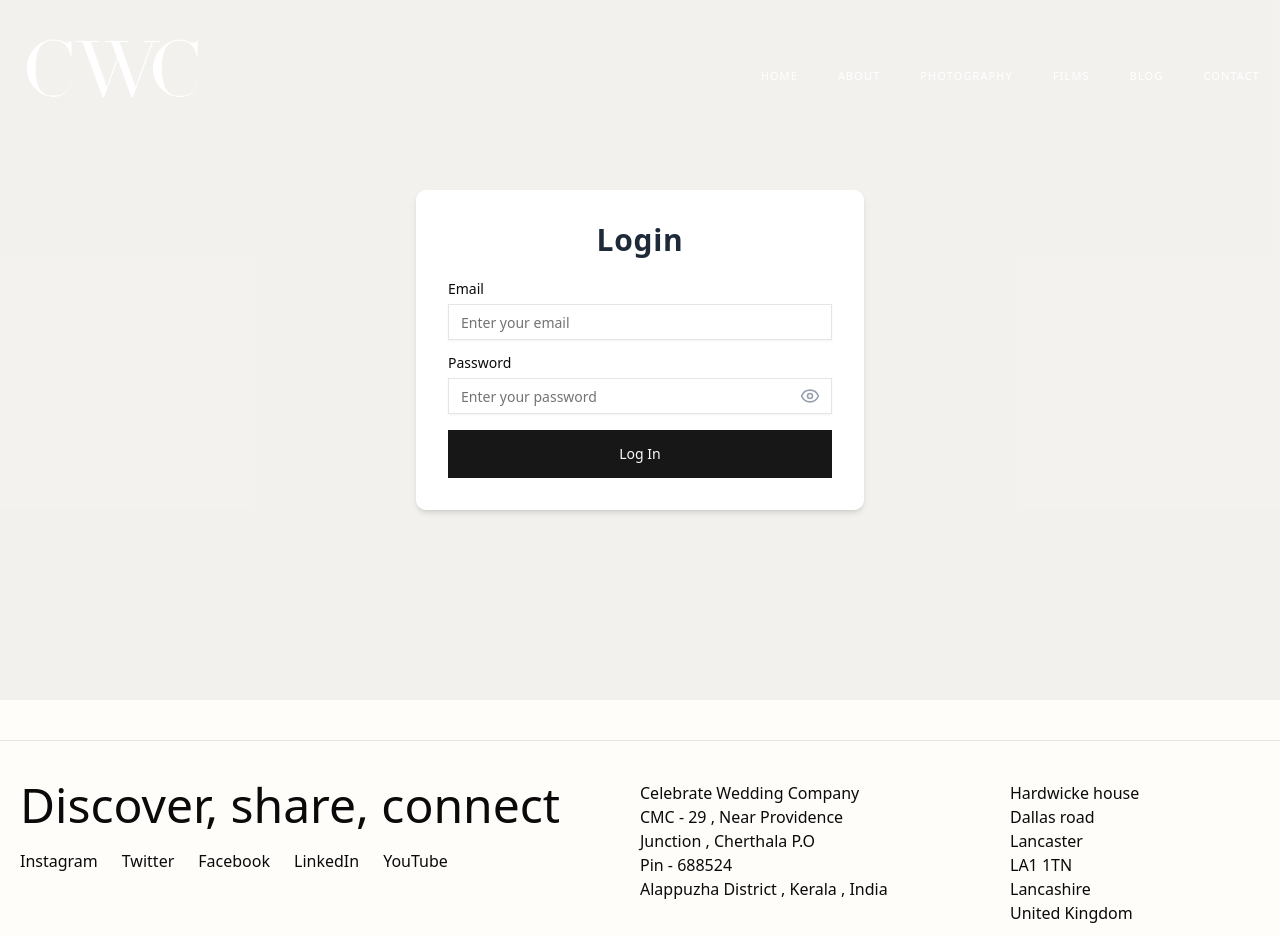
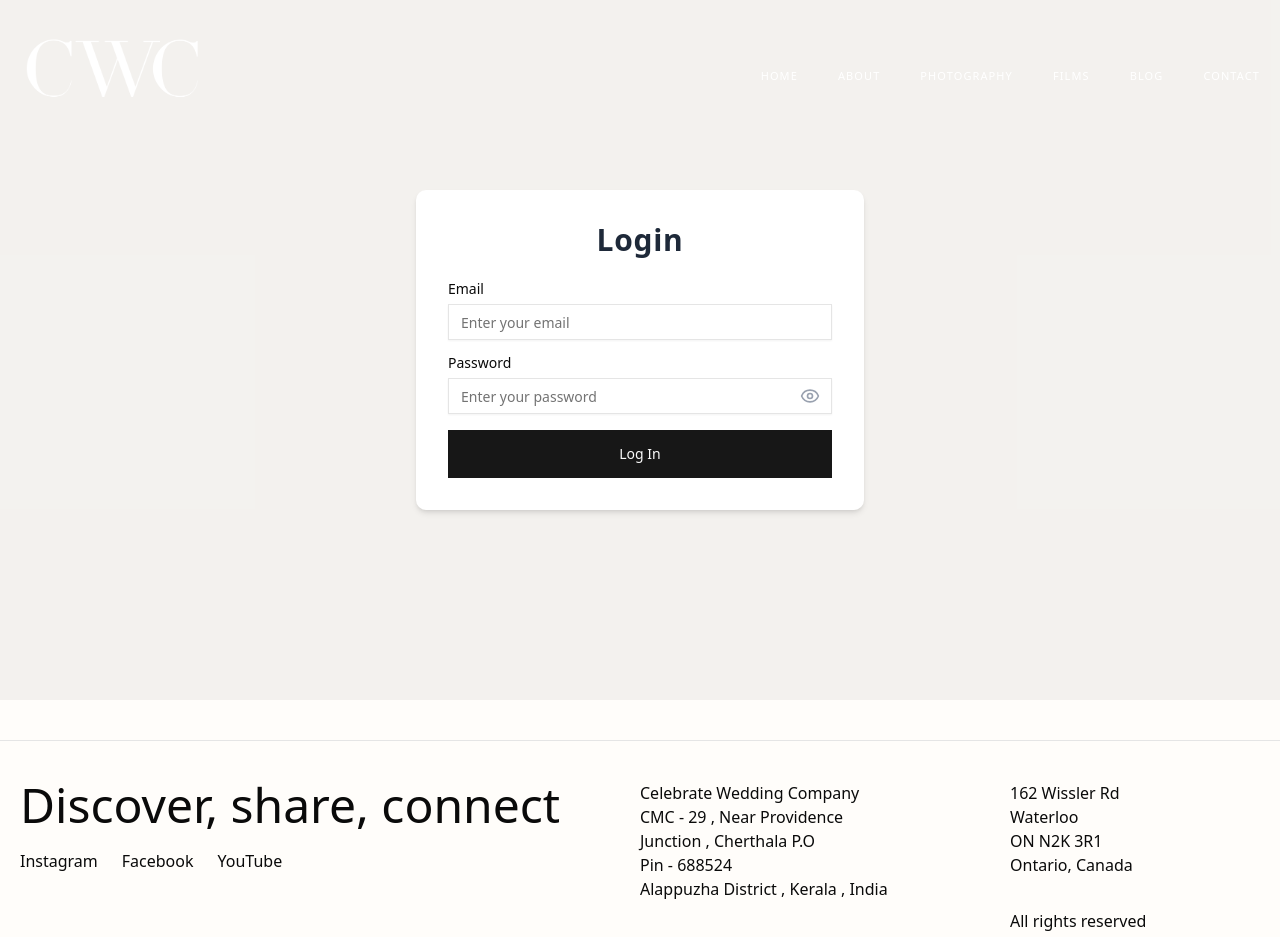
Before and after one commit to ponnu9841/wedding-app-frontend, a Next.js app: page /login in a window 1280 px wide. Shown: the top 937 px of the page. Built offline with nearby package versions, Linux system fonts and the light colour scheme; no server answers.

Commit message:
updates content

```diff
--- a/src/components/layout/footer.tsx
+++ b/src/components/layout/footer.tsx
@@ -5,21 +5,21 @@ const socialChannels = [
 		name: "Instagram",
 		link: "https://www.instagram.com/celebrate_wedding_company",
 	},
-	{
-		name: "Twitter",
-		link: "https://twitter.com/",
-	},
+	// {
+	// 	name: "Twitter",
+	// 	link: "https://twitter.com/",
+	// },
 	{
 		name: "Facebook",
-		link: "https://www.facebook.com/",
+		link: "https://www.facebook.com/CelebrateWeddingCompany",
 	},
-	{
-		name: "LinkedIn",
-		link: "https://www.linkedin.com/",
-	},
+	// {
+	// 	name: "LinkedIn",
+	// 	link: "https://www.linkedin.com/",
+	// },
 	{
 		name: "YouTube",
-		link: "https://www.youtube.com/",
+		link: "www.youtube.com/@celebrateweddingcompany2983",
 	},
 ];
 
@@ -78,17 +78,13 @@ const Footer = () => {
 						</div>
 						<div className="flex flex-col gap-8">
 							<div className="text-base">
-								Hardwicke house
+								162 Wissler Rd
 								<br />
-								Dallas road
+								Waterloo
 								<br />
-								Lancaster
+								ON N2K 3R1
 								<br />
-								LA1 1TN
-								<br />
-								Lancashire
-								<br />
-								United Kingdom
+								Ontario, Canada
 							</div>
 							<div>
 								All rights reserved
```
